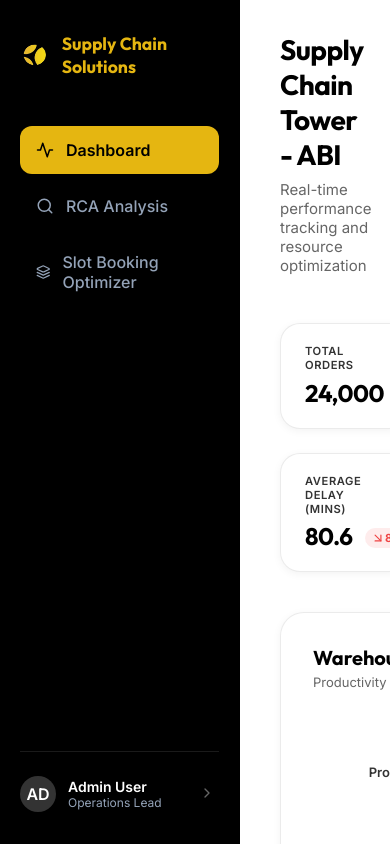
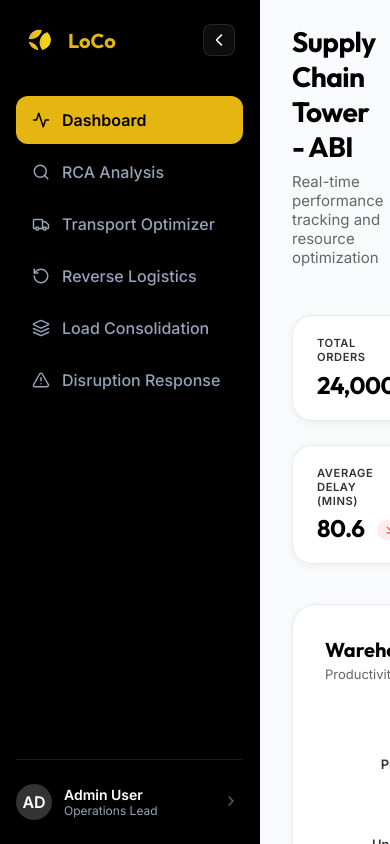
Before and after one commit to Anushkacsv/Plan-Adherence---Supply-Chain-Tower-Agents, a React (Vite) app: page / in a window 390 px wide. Built offline with nearby package versions, Linux system fonts and the light colour scheme.

Commit message:
UI refinements and hamburger menu implementation

```diff
--- a/src/App.tsx
+++ b/src/App.tsx
@@ -21,7 +21,13 @@ import {
     HelpCircle,
     Clock3,
     FileBarChart,
-    Loader2
+    Loader2,
+    Menu,
+    ChevronLeft,
+    Truck,
+    RotateCcw,
+    PackageSearch,
+    AlertTriangle
 } from 'lucide-react';
 import {
     XAxis,
@@ -100,6 +106,16 @@ function App() {
     const [suggestedShipments, setSuggestedShipments] = useState<any[]>([]);
     const [selectedShipment, setSelectedShipment] = useState<any>(null);
     const [rcaReport, setRcaReport] = useState<string>('');
+    const [isSidebarCollapsed, setIsSidebarCollapsed] = useState(false);
+
+    const navItems = [
+        { id: 'dashboard', label: 'Dashboard', icon: <Activity size={18} /> },
+        { id: 'rca', label: 'RCA Analysis', icon: <Search size={18} /> },
+        { id: 'transport', label: 'Transport Optimizer', icon: <Truck size={18} /> },
+        { id: 'reverse', label: 'Reverse Logistics', icon: <RotateCcw size={18} /> },
+        { id: 'consolidation', label: 'Load Consolidation', icon: <Layers size={18} /> },
+        { id: 'disruption', label: 'Disruption Response', icon: <AlertTriangle size={18} /> }
+    ];
 
     // Load suggested shipments from dashboard_data.json
     useEffect(() => {
@@ -150,36 +166,38 @@ function App() {
     };
 
     return (
-        <div className="layout">
-            <aside className="sidebar">
+        <div className={`layout ${isSidebarCollapsed ? 'sidebar-collapsed' : ''}`}>
+            <aside className={`sidebar ${isSidebarCollapsed ? 'collapsed' : ''}`}>
+                <div className="sidebar-header">
                     <div className="logo">
-                    <img src="/logo.png" alt="Supply Chain Solutions" className="sidebar-logo-img" />
-                    <span>Supply Chain Solutions</span>
+                        <img src="/logo.png" alt="LoCo" className="sidebar-logo-img" />
+                        {!isSidebarCollapsed && <span>LoCo</span>}
+                    </div>
+                    <button
+                        className="collapse-toggle"
+                        onClick={() => setIsSidebarCollapsed(!isSidebarCollapsed)}
+                    >
+                        {isSidebarCollapsed ? <Menu size={20} /> : <ChevronLeft size={20} />}
+                    </button>
                 </div>
                 <nav>
+                    {navItems.map(item => (
                         <div
-                        className={`nav-item ${activeTab === 'dashboard' ? 'active' : ''}`}
-                        onClick={() => setActiveTab('dashboard')}
+                            key={item.id}
+                            className={`nav-item ${activeTab === item.id ? 'active' : ''}`}
+                            onClick={() => setActiveTab(item.id)}
+                            title={isSidebarCollapsed ? item.label : ''}
                         >
-                        <Activity size={18} /> Dashboard
+                            {item.icon} {!isSidebarCollapsed && <span>{item.label}</span>}
                         </div>
-                    <div
-                        className={`nav-item ${activeTab === 'rca' ? 'active' : ''}`}
-                        onClick={() => setActiveTab('rca')}
-                    >
-                        <Search size={18} /> RCA Analysis
-                    </div>
-                    <div
-                        className={`nav-item ${activeTab === 'optimizer' ? 'active' : ''}`}
-                        onClick={() => setActiveTab('optimizer')}
-                    >
-                        <Layers size={18} /> Slot Booking Optimizer
-                    </div>
+                    ))}
                 </nav>
 
                 <div className="sidebar-footer">
                     <div className="user-profile">
                         <div className="avatar">AD</div>
+                        {!isSidebarCollapsed && (
+                            <>
                                 <div className="user-info">
                                     <div className="user-name">Admin User</div>
                                     <div className="user-role">Operations Lead</div>
@@ -187,6 +205,8 @@ function App() {
                                 <button className="icon-btn" style={{ marginLeft: 'auto' }}>
                                     <ChevronRight size={16} />
                                 </button>
+                            </>
+                        )}
                     </div>
                 </div>
             </aside>
@@ -194,8 +214,16 @@ function App() {
             <main className="main-content">
                 <header>
                     <div className="header-title">
-                        <h1>{activeTab === 'dashboard' ? 'Supply Chain Tower - ABI' : 'RCA Analysis Agent'}</h1>
-                        <p>{activeTab === 'dashboard' ? 'Real-time performance tracking and resource optimization' : 'Deep dive into shipment delays and operational bottlenecks'}</p>
+                        <h1>
+                            {activeTab === 'dashboard' ? 'Supply Chain Tower - ABI' :
+                                activeTab === 'rca' ? 'RCA Analysis Agent' :
+                                    navItems.find(i => i.id === activeTab)?.label}
+                        </h1>
+                        <p>
+                            {activeTab === 'dashboard' ? 'Real-time performance tracking and resource optimization' :
+                                activeTab === 'rca' ? 'Deep dive into shipment delays and operational bottlenecks' :
+                                    `Optimizing ${navItems.find(i => i.id === activeTab)?.label} workflows`}
+                        </p>
                     </div>
 
                 </header>
--- a/src/index.css
+++ b/src/index.css
@@ -48,12 +48,29 @@ body {
 }
 
 .sidebar {
-  width: 240px;
+  width: 260px;
   background-color: var(--bg-sidebar);
   border-right: 1px solid var(--border-card);
   display: flex;
   flex-direction: column;
-  padding: 2rem 1.25rem;
+  padding: 1.5rem 1rem;
+  transition: width 0.3s cubic-bezier(0.4, 0, 0.2, 1);
+  flex-shrink: 0;
+  position: relative;
+  z-index: 100;
+}
+
+.sidebar.collapsed {
+  width: 80px;
+  padding: 1.5rem 0.75rem;
+}
+
+.sidebar-header {
+  display: flex;
+  align-items: center;
+  justify-content: space-between;
+  margin-bottom: 2.5rem;
+  padding: 0 0.5rem;
 }
 
 .logo {
@@ -62,9 +79,38 @@ body {
   gap: 0.75rem;
   font-family: var(--font-display);
   font-weight: 800;
-  font-size: 1.1rem;
+  font-size: 1.25rem;
   color: var(--color-accent);
-  margin-bottom: 3rem;
+}
+
+.collapse-toggle {
+  background: rgba(255, 255, 255, 0.05);
+  border: 1px solid rgba(255, 255, 255, 0.1);
+  color: #fff;
+  width: 32px;
+  height: 32px;
+  border-radius: 8px;
+  display: flex;
+  align-items: center;
+  justify-content: center;
+  cursor: pointer;
+  transition: var(--transition);
+}
+
+.collapse-toggle:hover {
+  background: var(--color-accent);
+  color: #000;
+  border-color: var(--color-accent);
+}
+
+.collapsed .sidebar-header {
+  flex-direction: column;
+  gap: 1.5rem;
+  padding: 0;
+}
+
+.collapsed .logo {
+  justify-content: center;
 }
 
 .logo-icon {
@@ -97,7 +143,28 @@ body {
   border-radius: 0.75rem;
   cursor: pointer;
   transition: var(--transition);
-  margin-bottom: 0.5rem;
+  margin-bottom: 0.25rem;
+  white-space: nowrap;
+  overflow: hidden;
+}
+
+.collapsed .nav-item {
+  justify-content: center;
+  padding: 0.875rem;
+  gap: 0;
+}
+
+.nav-item svg {
+  flex-shrink: 0;
+}
+
+.nav-item span {
+  transition: opacity 0.2s;
+}
+
+.collapsed .nav-item span {
+  opacity: 0;
+  width: 0;
 }
 
 .nav-item:hover {
@@ -121,6 +188,11 @@ body {
   display: flex;
   align-items: center;
   gap: 0.75rem;
+  overflow: hidden;
+}
+
+.collapsed .user-profile {
+  justify-content: center;
 }
 
 .avatar {
@@ -148,11 +220,17 @@ body {
 
 .main-content {
   flex: 1;
-  padding: 2rem 2.5rem;
+  padding: 1.5rem 2rem;
   height: 100vh;
   overflow-y: auto;
   display: flex;
   flex-direction: column;
+  transition: padding 0.3s;
+  background: #f8fafc;
+}
+
+.sidebar-collapsed .main-content {
+  padding: 1.5rem 3rem;
 }
 
 header {
```
Lines whose indentation alone changed are shown as unchanged.
